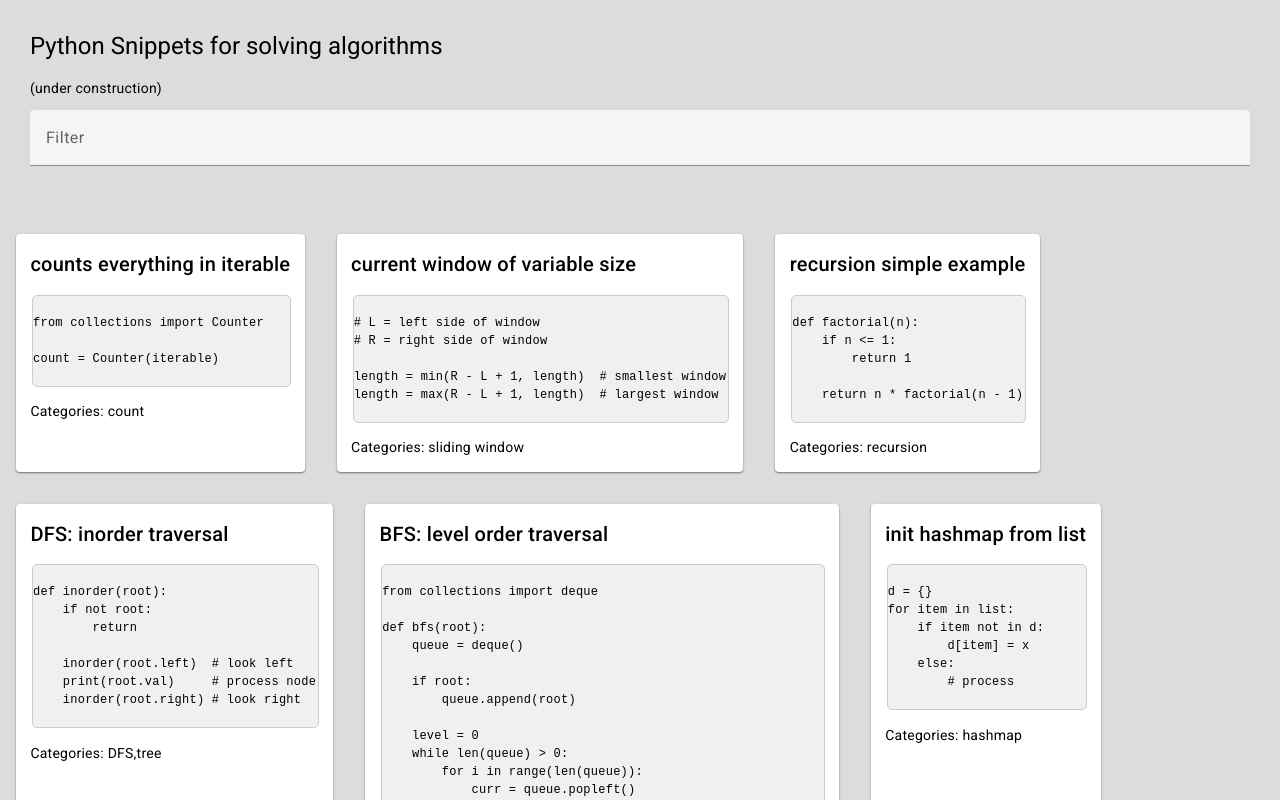
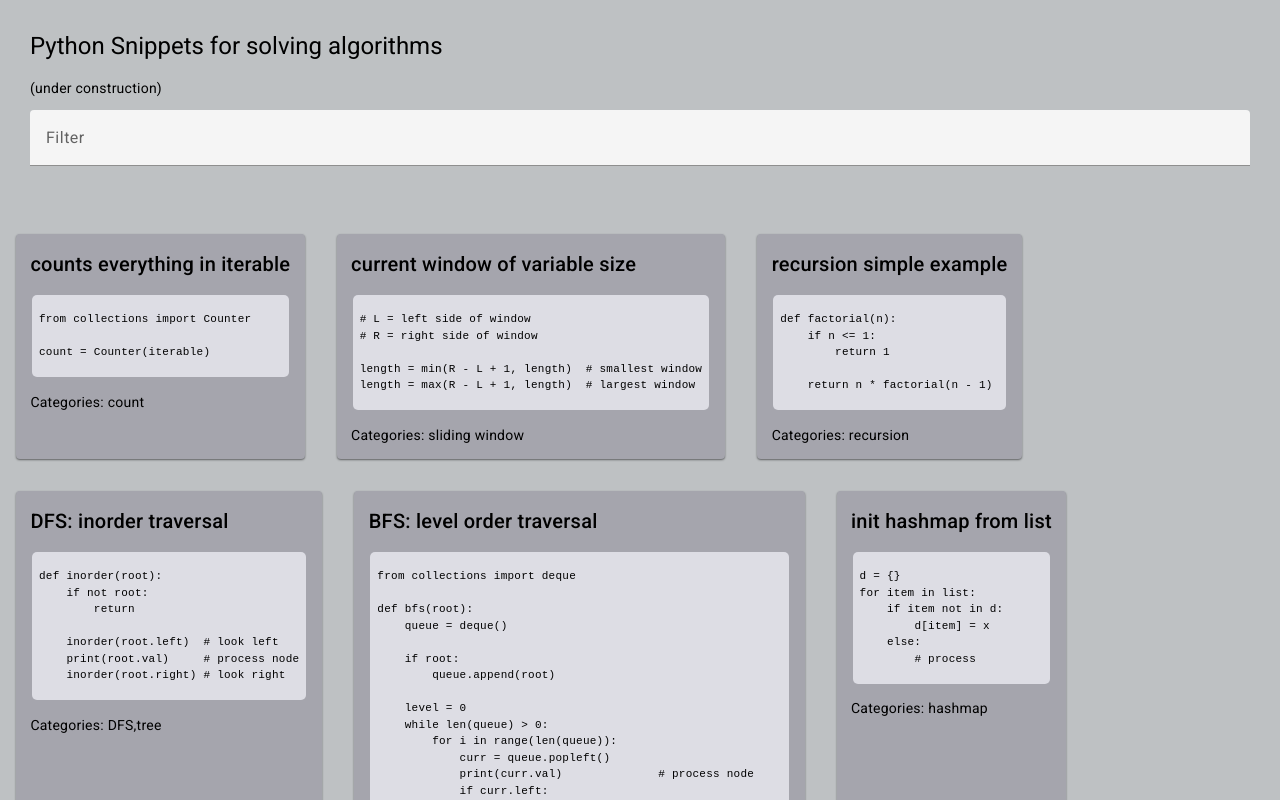
Before and after one commit to smithwithatypo/python-algorithm-snippets, an Angular app: page / in a window 1280 px wide. Shown: the top 800 px of the page. Built offline with nearby package versions, Linux system fonts and the light colour scheme.

Commit message:
make colors darker, remove some superfluous code

```diff
--- a/src/app/app.component.css
+++ b/src/app/app.component.css
@@ -1,4 +1,4 @@
-.code-snippet {
+/* .code-snippet {
   background-color: gray;
   color: white;
-}
+} */
--- a/src/app/app.module.ts
+++ b/src/app/app.module.ts
@@ -5,7 +5,7 @@ import { HttpClientModule } from '@angular/common/http';
 
 import { AppComponent } from './app.component';
 import { SnippetsComponent } from './snippets/snippets.component';
-import { CodeBlockComponent } from './shared/components/code-block/code-block.component';
+import { CodeBlockComponent } from './code-block/code-block.component';
 import { BrowserAnimationsModule } from '@angular/platform-browser/animations';
 import { MatCardModule } from '@angular/material/card';
 import { MatFormFieldModule } from '@angular/material/form-field';
--- a/src/app/shared/components/code-block/code-block.component.css
+++ b/src/app/code-block/code-block.component.css
@@ -1,17 +1,19 @@
 .code-block {
-  background-color: #f0f0f0;
-  border: 1px solid #ccc;
+  /* background-color: #f0f0f0; */
+  background-color: rgb(221, 221, 228);
   border-radius: 5px;
   font-family: "Courier New", Courier, monospace;
-  font-size: 12px;
+  font-size: 11px;
   line-height: 1.5;
   white-space: pre-wrap;
-  min-width: max-content;
-  width: 100%;
+  /* min-width: max-content; */
+  /* width: 100%; */
   overflow-y: hidden; /* Prevent child vertical scrolling */
   overflow-x: auto; /* Allow child horizontal scrolling */
   position: relative;
+  padding: 0px 7px;
 }
+
 
 .code-block::before, .code-block::after {
   content: "";
--- a/src/app/snippets/snippets.component.css
+++ b/src/app/snippets/snippets.component.css
@@ -5,6 +5,7 @@
   justify-content: left;
   margin: 20px;
   padding: 10px;
+  /* border: 1px solid red; */
 }
 
 .card {
@@ -17,6 +18,8 @@
   width: 300px;
   box-shadow: 0 1px 2px rgba(0, 0, 0, 0.5);
   transition: all 0.3s ease-in-out;
+  border: 1px solid red;
+
 }
 
 .cards {
@@ -24,12 +27,15 @@
   flex-wrap: wrap;
   justify-content: left;
   margin: 0 auto;
+  /* border: 1px solid red; */
+
 }
 
 mat-card {
   margin: 1rem;
   box-shadow: 0 1px 2px rgba(0, 0, 0, 0.5);
   overflow: hidden;
+  background-color: rgb(165, 165, 173);
 }
 
 mat-card-title {
--- a/src/styles.css
+++ b/src/styles.css
@@ -7,5 +7,5 @@ body {
 body {
   margin: 0;
   font-family: Roboto, "Helvetica Neue", sans-serif;
-  background-color: gainsboro;
+  background-color: rgb(190, 193, 195);
 }
```
Also changed, not shown: src/app/code-block/code-block.component.html (renamed from src/app/shared/components/code-block/code-block.component.html), src/app/code-block/code-block.component.ts (renamed from src/app/shared/components/code-block/code-block.component.ts), 1 other file (tests, documents, lock files or other folders).
